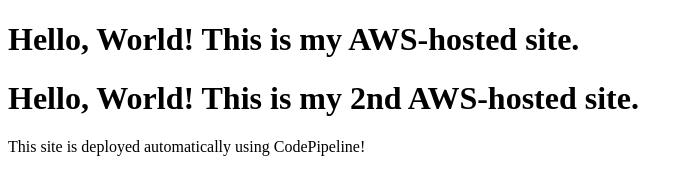
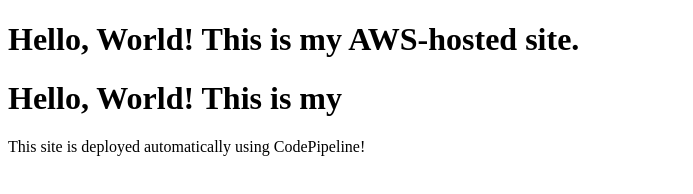
Before and after one commit to ShadowPrincee/aws-static-site, a plain HTML site: page index.html in a window 1280 px wide. Shown: the whole page, without its empty margins (0-693 px from the left). Drawn offline with Linux system fonts and the light colour scheme.

Commit message:
Update index.html

```diff
--- a/index.html
+++ b/index.html
@@ -5,7 +5,7 @@
 </head>
 <body>
   <h1>Hello, World! This is my AWS-hosted site.</h1>
-  <h1>Hello, World! This is my 2nd AWS-hosted site.</h1>
+  <h1>Hello, World! This is my </h1>
   <p>This site is deployed automatically using CodePipeline!</p>
 </body>
 </html>
```
